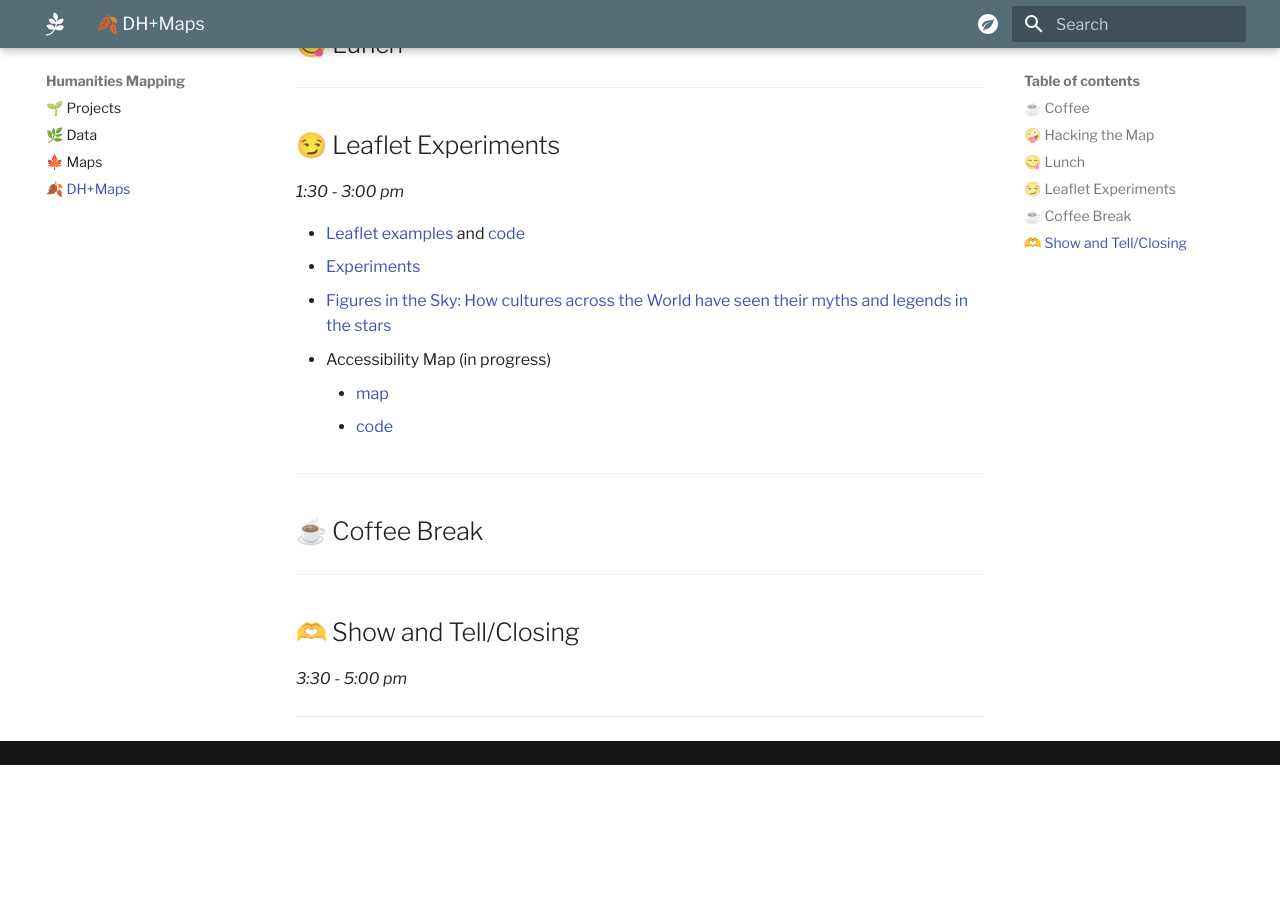
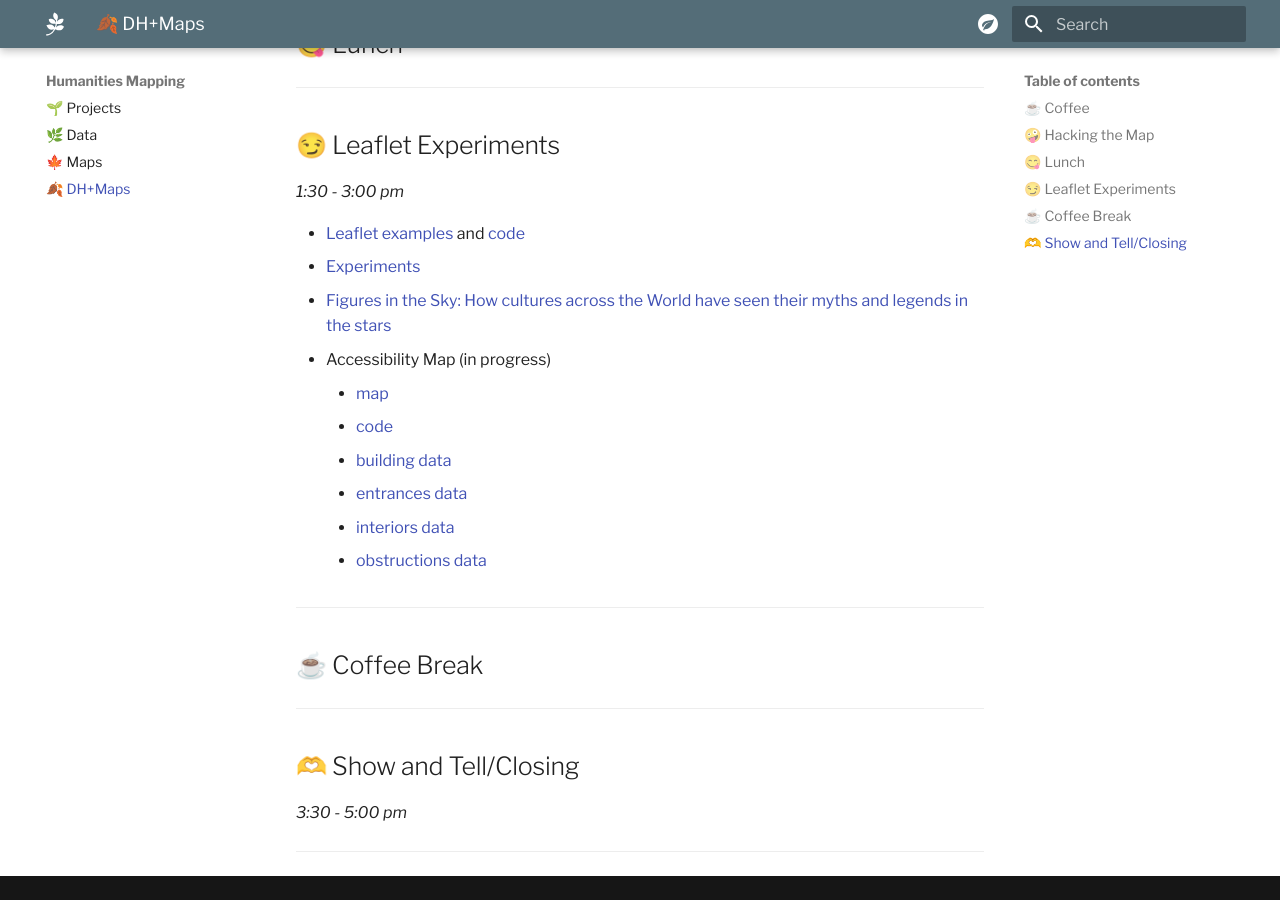
Before and after one commit to apjanco/leaflet-course, an MkDocs documentation site: the page built from docs/day4.md, in a window 1280 px wide and 900 px high, scrolled down 723 px. Built offline with MkDocs 1.6.1 and Material for MkDocs 9.7.7, drawn with Linux system fonts in a browser that asks for light colours; before the commit the page ends 1488 px from its top, so only the background shows below that.

Commit message:
updates for day 4

```diff
--- a/docs/day4.md
+++ b/docs/day4.md
@@ -35,6 +35,10 @@ _1:30 - 3:00 pm_
 - Accessibility Map (in progress)
     - [map](https://buttoned-wise-woolen.glitch.me/)
     - [code]((https://glitch.com/edit/#!/buttoned-wise-woolen))
+    - [building data](https://apjanco.github.io/leaflet-course/assets/data/buildings.json)
+    - [entrances data](https://apjanco.github.io/leaflet-course/assets/data/entrances.json)
+    - [interiors data](https://apjanco.github.io/leaflet-course/assets/data/interiors.json)
+    - [obstructions data](https://apjanco.github.io/leaflet-course/assets/data/obstructions.json)
 <hr>
 
 ## ☕ Coffee Break
```
